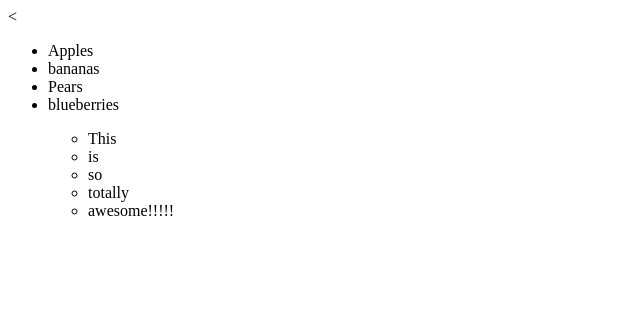
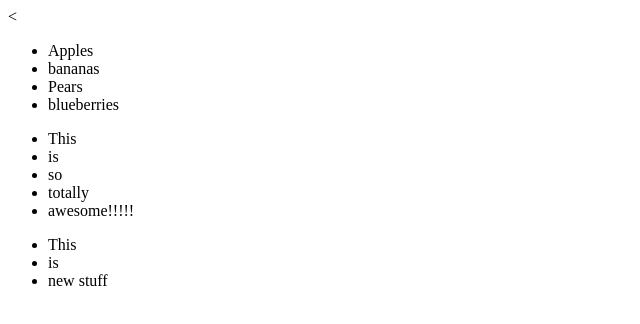
Before and after one commit to despower/newGitTest, a plain HTML site: page index.html in a window 1280 px wide. Shown: the whole page, without its empty margins (0-640 px from the left). Drawn offline with Linux system fonts and the light colour scheme.

Commit message:
delete extraneous ul and add module 3

```diff
--- a/index.html
+++ b/index.html
@@ -11,7 +11,7 @@
 			</ul>
 		</div>
 		<div class="module 2">
-			<ul>
+
 				<ul>
 					<li>This</li>
 					<li>is</li>
@@ -19,6 +19,13 @@
 					<li>totally</li>
 					<li>awesome!!!!!</li>
 				</ul>
+
+		</div>
+		<div class="module3">
+			<ul>
+				<li>This</li>
+				<li>is</li>
+				<li>new stuff</li>
 			</ul>
 		</div>
 	</body>
```
